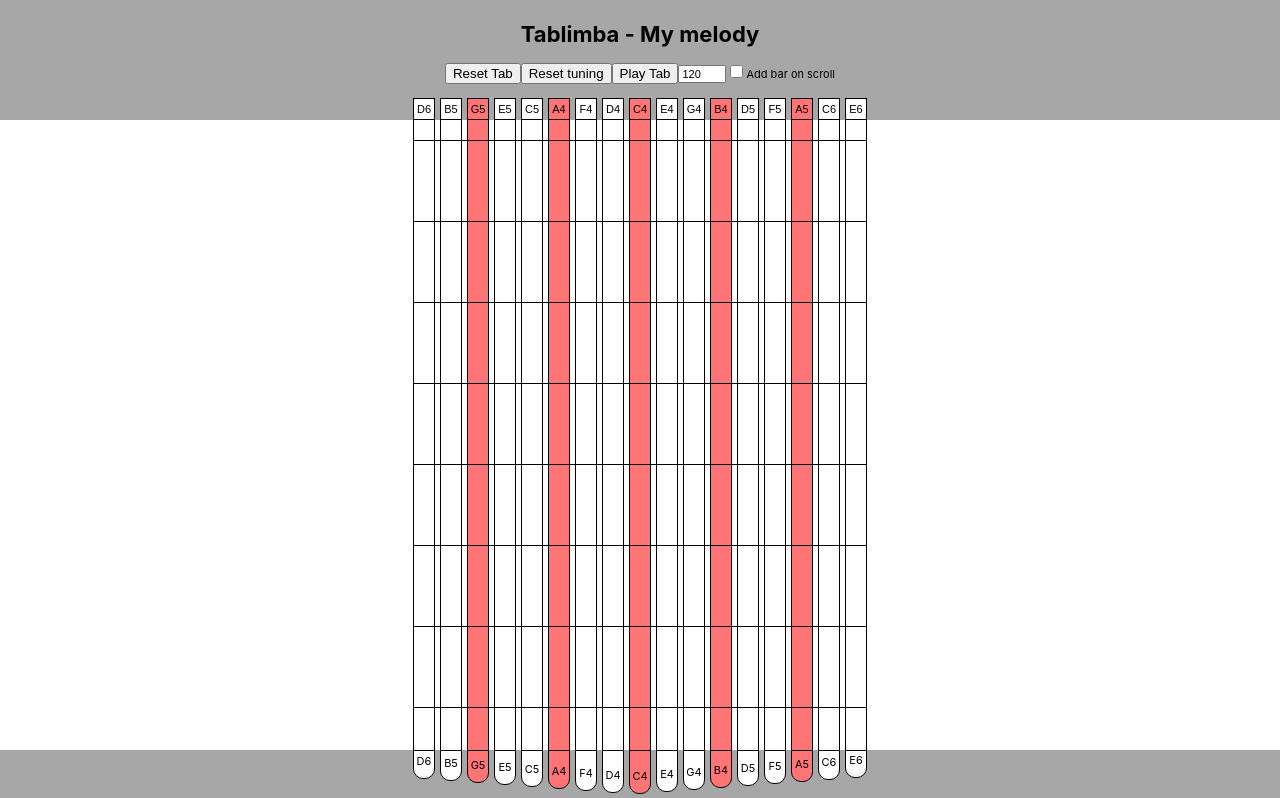
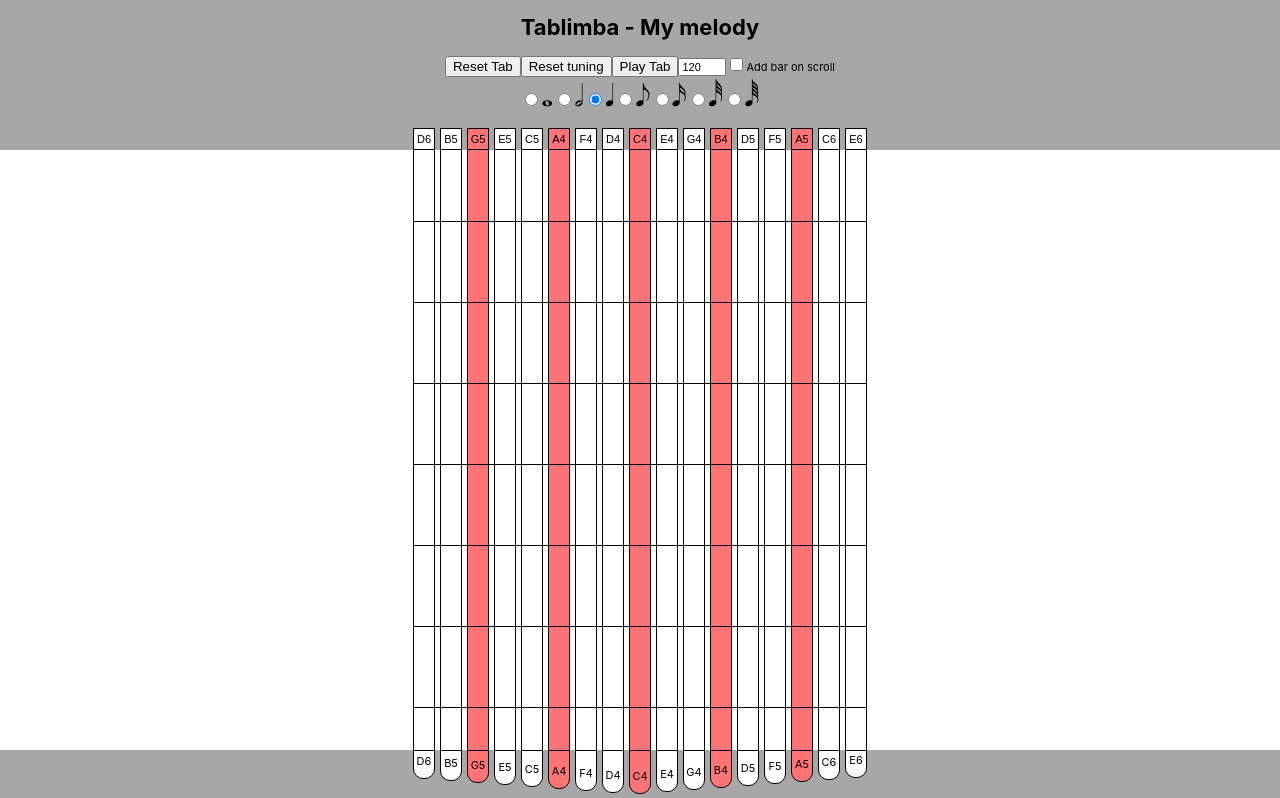
Before and after one commit to TheEssenceSeeker/tablimba, a React (Create React App) app: page / in a window 1280 px wide. Shown: the top 798 px of the page. Built offline with nearby package versions, Linux system fonts and the light colour scheme.

Commit message:
Duration editor panel added

```diff
--- a/src/App.css
+++ b/src/App.css
@@ -36,7 +36,7 @@ div.header {
   justify-content: flex-end;
   align-items: center;
   background: #a7a7a7;
-  height: 120px;
+  height: 150px;
 }
 
 div.footer {
@@ -188,3 +188,7 @@ div.hidden {
 input#tempo {
   width: 40px;
 }
+
+div.duration-editor {
+  font-size: 30px;
+}
--- a/src/components/Tablimba.js
+++ b/src/components/Tablimba.js
@@ -2,7 +2,7 @@ import React, {useState, useEffect, useRef} from 'react'
 import Tab from './Tab'
 import Kalimba from './Kalimba'
 import Synth from '../sound/Synth'
-// import {parseTab} from "../misc/tabHandling"
+import useHandleChange from "../hooks/useHandleChange"
 
 const Tablimba = props => {
     const initialTab = ['A4', 'B4', 'C5|2n', '|2n', 'C5', 'D5', 'E5|2n', '|2n',
@@ -16,9 +16,9 @@ const Tablimba = props => {
     const [tabName, setTabName] = useState('My melody')
     const [highlightedNotes, setHighlightedNotes] = useState([2, 5, 8, 11, 14])
     const [isKalimbaMinimized, setIsKalimbaMinimized] = useState(true)
-    const [isAddBarOnScroll, _setIsAddBarOnScroll] = useState(false)
+    const [editorActiveDuration, handleEditorActiveDuration] = useHandleChange('4n')
+    const [isAddBarOnScroll, handleIsAddBarOnScroll, isAddBarOnScrollRef] = useHandleChange(false)
 
-    const isAddBarOnScrollRef = useRef(isAddBarOnScroll)
 
     useEffect(() => {
         window.scrollTo(0, document.body.scrollHeight)
@@ -30,15 +30,10 @@ const Tablimba = props => {
         })
     }, [])
 
-    const setIsAddBarOnScroll = data => {
-        isAddBarOnScrollRef.current = data
-        _setIsAddBarOnScroll(data)
-    }
     const setTempo = data => {
         setBpm(data)
         _setTempo(data)
     }
-
     const addNote = note => {
         playNote(note)
         // setTab(prevState => [...prevState, note])
@@ -93,9 +88,6 @@ const Tablimba = props => {
     // const toggleKalimba = () => {
     //     setIsKalimbaMinimized(prevState => !prevState)
     // }
-    const handleCheckbox = e => {
-        setIsAddBarOnScroll(e.target.checked)
-    }
 
     return (
         <>
@@ -111,12 +103,35 @@ const Tablimba = props => {
                             name={'add-bar-on-scroll'}
                             type='checkbox'
                             checked={isAddBarOnScroll}
-                            onChange={handleCheckbox}
+                            onChange={handleIsAddBarOnScroll}
                         />
                         Add bar on scroll
                     </label>
                     {/*<button onClick={addPause} >+</button>*/}
                     {/*<button onClick={toggleKalimba}>{!isKalimbaMinimized ? 'Minimize' : 'Show full'} kalimba</button>*/}
+                </div>
+                <div className="kalibma-row duration-editor">
+                    <label>
+                        <input type="radio" name="duration" value="1n" checked={editorActiveDuration === '1n'} onChange={handleEditorActiveDuration} />𝅝
+                    </label>
+                    <label>
+                        <input type="radio" name="duration" value="2n" checked={editorActiveDuration === '2n'} onChange={handleEditorActiveDuration} />𝅗𝅥
+                    </label>
+                    <label>
+                        <input type="radio" name="duration" value="4n" checked={editorActiveDuration === '4n'} onChange={handleEditorActiveDuration} />𝅘𝅥
+                    </label>
+                    <label>
+                        <input type="radio" name="duration" value="8n" checked={editorActiveDuration === '8n'} onChange={handleEditorActiveDuration} />𝅘𝅥𝅮
+                    </label>
+                    <label>
+                        <input type="radio" name="duration" value="16n" checked={editorActiveDuration === '16n'} onChange={handleEditorActiveDuration} />𝅘𝅥𝅯
+                    </label>
+                    <label>
+                        <input type="radio" name="duration" value="32n" checked={editorActiveDuration === '32n'} onChange={handleEditorActiveDuration} />𝅘𝅥𝅰
+                    </label>
+                    <label>
+                        <input type="radio" name="duration" value="64n" checked={editorActiveDuration === '64n'} onChange={handleEditorActiveDuration} />𝅘𝅥𝅱
+                    </label>
                 </div>
                 <br/>
                 <div className="kalibma-row">
--- /dev/null
+++ b/src/hooks/useField.js
@@ -0,0 +1,6 @@
+// import {useState} from 'react'
+//
+// export default useField = (initialValue) => {
+//     const [field, setField] = useState(initialValue)
+//
+// }
--- /dev/null
+++ b/src/hooks/useHandleChange.js
@@ -0,0 +1,24 @@
+import {useState, useCallback, useRef} from 'react'
+
+const useHandleChange = (initialState) => {
+    const [value, _setValue] = useState(initialState)
+
+    const ref = useRef(value)
+
+    const setValue = data => {
+        ref.current = data
+        _setValue(data)
+    }
+
+    const cb = e => {
+        const {name, value, type, checked} = e.target
+        type === "checkbox" ? setValue(checked) : setValue(value)
+    }
+    const handleChange = useCallback(
+        cb,
+        []
+    )
+    return [value, handleChange, ref]
+}
+
+export default useHandleChange
```
